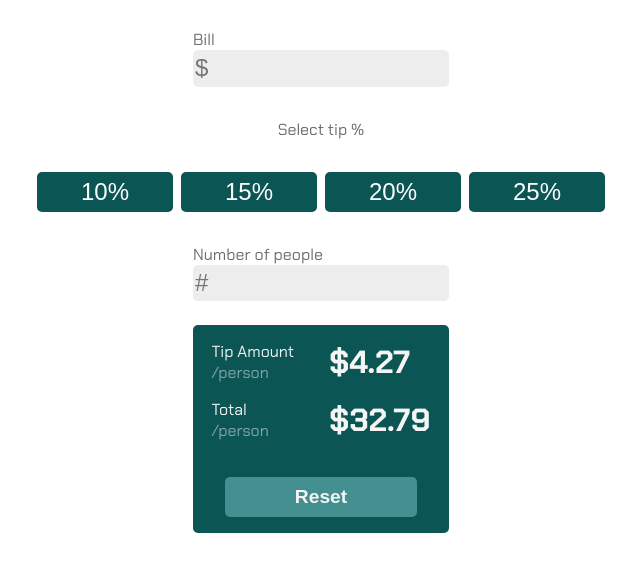
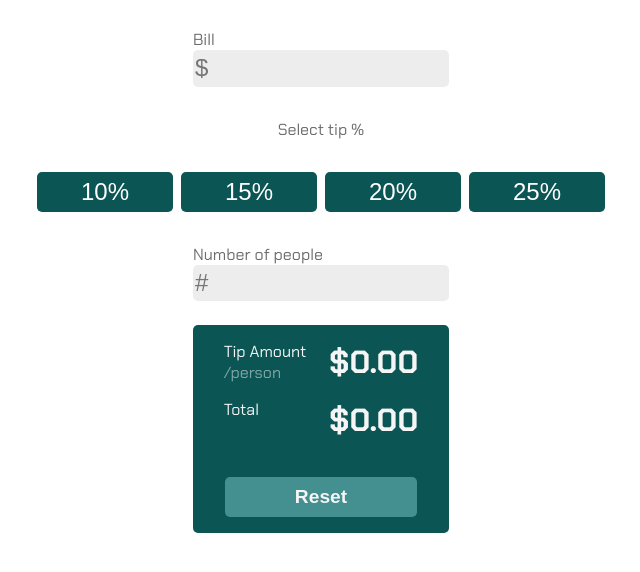
Before and after one commit to Lamadrid-Mike/tip-app, a React (Create React App) app: page / in a window 1280 px wide. Shown: the top 572 px of the page, without its empty margins (319-959 px from the left). Built offline with nearby package versions, Linux system fonts and the light colour scheme.

Commit message:
working on reset btn

```diff
--- a/src/App.js
+++ b/src/App.js
@@ -2,6 +2,7 @@ import "./App.scss";
 import { useState } from "react";
 import ListOfTips from "./components/tipList";
 import BillInput from "./components/billInput";
+import NumberOfPeople from "./components/numberOfPeople";
 
 const extractNumber = (number) => {
   let pattern = /(\d+)/;
@@ -13,10 +14,23 @@ const insertDecimal = (number) => {
   return (number / 100).toFixed(2);
 };
 
+let tipResult = (a, b) => {
+  let result = a * b;
+  return result;
+};
+
 function App() {
   const [billData, setBillData] = useState("");
   const [tip, setTip] = useState("");
   const [numberPeople, setNumberPeople] = useState("");
+
+  const resetBtn = (e) => {
+    e.preventDefault();
+    setBillData("");
+  };
+
+  let displayTip = tipResult(insertDecimal(tip), billData).toFixed(2);
+  let tipPerPerson = Math.round(displayTip / numberPeople).toFixed(2);
 
   return (
     <div className="App">
@@ -25,34 +39,13 @@ function App() {
       <div className="select-tip">
         <ListOfTips setTip={(e) => setTip(extractNumber(e.target.value))} />
       </div>
-      <div className="number-of-people">
-        <label>
-          Number of people
-          <br />
-          <input
-            placeholder="#"
-            className="number-of-people__input"
-            name="people-input"
-            onChange={(e) => setNumberPeople(e.target.value)}
-          ></input>
-        </label>
-        <div className="tip-result">
-          <div className="tip-result__total">
-            <p className="tip_result__per-person">
-              Tip Amount
-              <br />
-              <span>/person</span>
-            </p>
-            <p className="tip_result__amount-per-person total-amount">$4.27</p>
-            <p className="tip_result__total">
-              Total <br />
-              <span>/person</span>
-            </p>
-            <p className="tip_result__amount-total total-amount">$32.79</p>
-          </div>
-          <button className="tip-result__btn">Reset</button>
-        </div>
-      </div>
+      <NumberOfPeople
+        setPeople={(e) => setNumberPeople(e.target.value)}
+        nPeople={numberPeople}
+        tipPerson={tipPerPerson}
+        displayTip={displayTip}
+        resetBtn={resetBtn}
+      />
     </div>
   );
 }
--- /dev/null
+++ b/src/components/numberOfPeople.js
@@ -0,0 +1,39 @@
+const NumberOfPeople = (props) => {
+  return (
+    <div className="number-of-people">
+      <label>
+        Number of people
+        <br />
+        <input
+          placeholder="#"
+          className="number-of-people__input"
+          name="people-input"
+          onChange={props.setPeople}
+        ></input>
+      </label>
+      <div className="tip-result">
+        <div className="tip-result__total">
+          <p className="tip_result__per-person">
+            Tip Amount
+            <br />
+            <span>/person</span>
+          </p>
+          <p className="tip_result__amount-per-person total-amount">
+            ${props.nPeople ? props.tipPerson : "0.00"}
+          </p>
+          <p className="tip_result__total">
+            Total <br />
+          </p>
+          <p className="tip_result__amount-total total-amount">
+            ${props.displayTip}
+          </p>
+        </div>
+        <button onClick={props.resetBtn} className="tip-result__btn">
+          Reset
+        </button>
+      </div>
+    </div>
+  );
+};
+
+export default NumberOfPeople;
```
